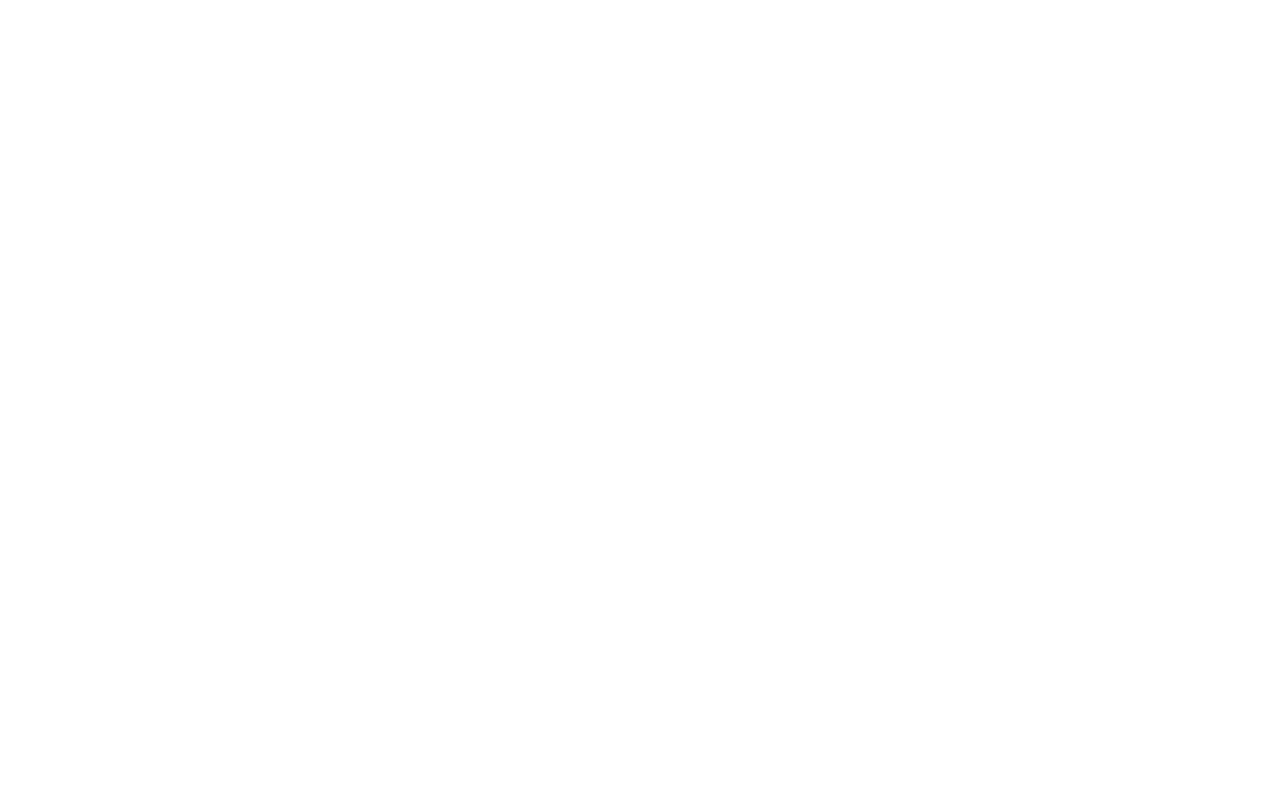
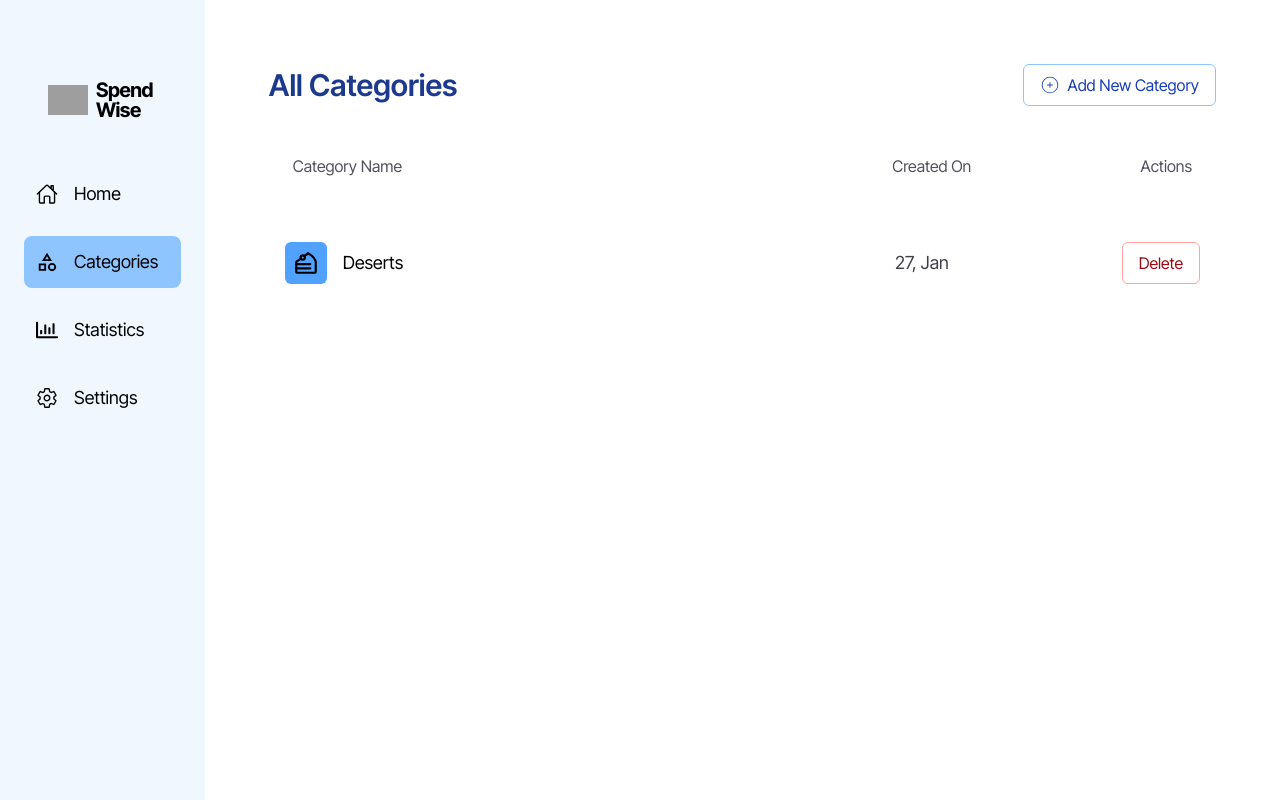
Before and after one commit to musabdev02/expense-tracker, a React (Vite) app: page /categories in a window 1280 px wide. Before the commit this address had no page. Built offline with nearby package versions, Linux system fonts and the light colour scheme; grey boxes are pictures that could not be loaded.

Commit message:
create categories page

```diff
--- a/src/App.jsx
+++ b/src/App.jsx
@@ -2,6 +2,7 @@
 import { BrowserRouter as Router, Routes, Route } from "react-router-dom";
 import Layout from './components/Layout';
 import Home from './pages/Home';
+import Categories from './pages/Categories'
 const App = () => {
   return (
     <div>
@@ -9,6 +10,7 @@
       <Routes>
         <Route path="/" element={<Layout />}>
           <Route index element={<Home />} />
+          <Route path='/categories' element={<Categories />} />
         </Route>
       </Routes>
     </Router>
--- /dev/null
+++ b/src/components/Categories/Category.jsx
@@ -0,0 +1,21 @@
+import React from "react";
+import Button from '../UI/Button'
+// ICONS
+import { LuCakeSlice } from "react-icons/lu";
+
+const Category = () => {
+  return (
+    <div className="flex justify-between hover:bg-blue-100 p-4 rounded-lg">
+    <div className="flex items-center gap-4">
+      <span className="bg-blue-400 p-2 rounded-md"> <LuCakeSlice size={26}/></span>
+      <h3 className="text-lg">Deserts</h3>
+    </div>
+    <div className="flex items-center justify-between w-4/12">
+        <p className="text-lg text-zinc-700">27, Jan</p>
+        <Button content={"Delete"} isIcon={false} theme={"red"} />
+    </div>
+    </div>
+  );
+};
+
+export default Category;
--- /dev/null
+++ b/src/pages/Categories.jsx
@@ -0,0 +1,27 @@
+import React from "react";
+import Button from "../components/UI/Button";
+import Category from "../components/Categories/Category";
+// ICONS
+const Categories = () => {
+  return (
+    <div>
+      <div className="flex items-center justify-between">
+        <h3 className="font-semibold text-3xl text-blue-900">All Categories</h3>
+          <Button content={"Add New Category"} isIcon={true} />
+      </div>
+      <div className="mt-12 flex justify-between text-zinc-600 px-6">
+        <div>Category Name</div>
+        <div className="flex items-center justify-between w-4/12">
+          <div>Created On</div>
+          <div>Actions</div>
+        </div>
+      </div>
+      {/* categories */}
+      <div className="mt-12 flex flex-col gap-4">
+        <Category />
+      </div>
+    </div>
+  );
+};
+
+export default Categories;
```
